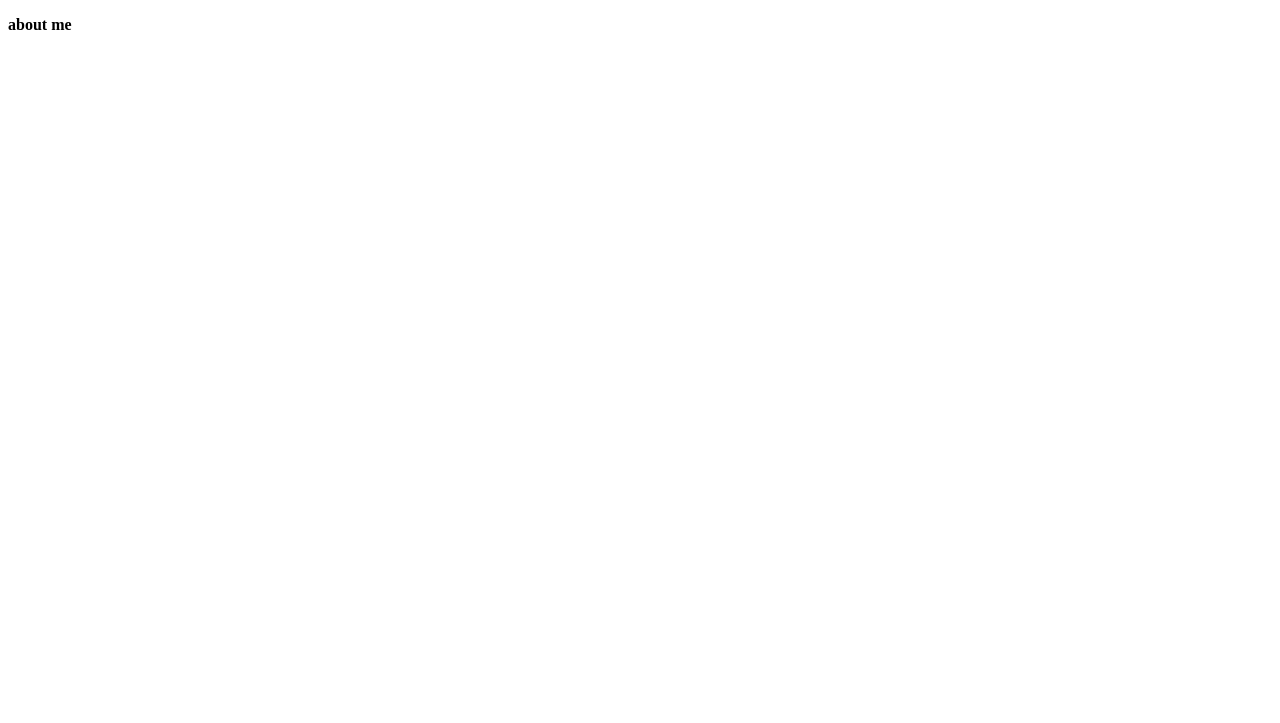
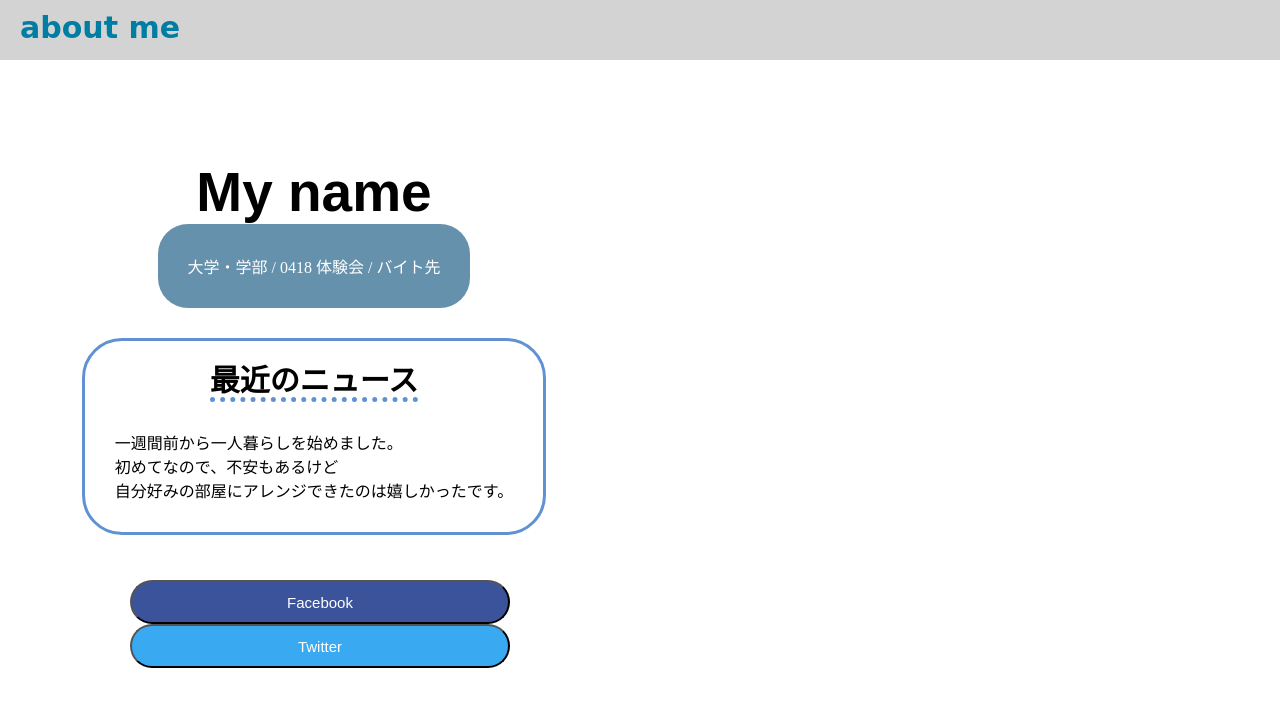
Before and after one commit to taiga0815/geek_web_trial, a plain HTML site: page index.html in a window 1280 px wide. Drawn offline with Linux system fonts and the light colour scheme.

Commit message:
Update index.html

```diff
--- a/index.html
+++ b/index.html
@@ -1,9 +1,52 @@
+
 <!DOCTYPE html> <!--　この文章がHTML文章であることを伝える要素です。-->
 <html lang="ja"><!--言語の指定-->
+  <head><!--ページに表示されない情報(サイトの裏側の設定)-->
+    <meta charset="utf-8">
+    <title>自己紹介</title><!--ブラウザのタブのタイトルを指定-->
+    <meta name="viewport" content="width=device-width, initial-scale=1, minimum-scale=1, maximum-scale=1, user-scalable=no">
+    <link rel ="stylesheet" href="./stylesheet/homepage.css">
+  </head>
+
   <body>
+    <header>
       <p class="header-title">
         <b>about me</b>
       </p>
+    </header>
+    <div id="first-block">
+      <div class="info-container">
+          <div class="introduction">
+            <h1 class="info-container-name">My name</h1>
+
+            <p class="attribution">
+              大学・学部 / 0418 体験会 / バイト先
+            </p>
+          </div>
+         <div class="introduction2">
+                <p class="my-story-title"><span>最近のニュース</span></p>
+            <div class="container">
+              <p class="my-story-body">
+                  一週間前から一人暮らしを始めました。<br>初めてなので、不安もあるけど<br>自分好みの部屋にアレンジできたのは嬉しかったです。
+
+              </p>
+            </div>
+         </div>
+      </div>
+
+      <div class="button-container">
+        <a href="https://www.facebook.com/profile.php?id=100004372416098">
+          <button type="button" class="mybtn-fb sns-btn">
+            Facebook
+          </button>
+        </a>
+        <a href="https://twitter.com/1030gjhuibbela1">
+          <button type="button" class="mybtn-tw sns-btn">
+            Twitter
+          </button>
+        </a>
+      </div>
+    </div>
 
   </body>
-</html>
+  </html>
```
